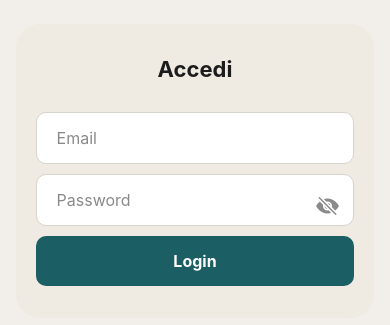
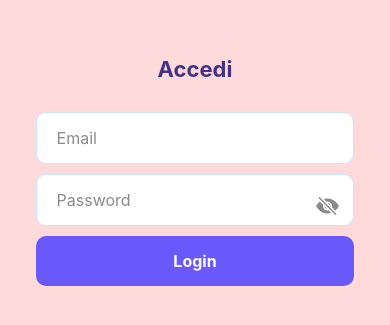
Before and after one commit to gaia-giachero/ItalianMealsApp, a React Native app: screen /Login in a window 390 px wide. Shown: the part 251-576 px from the top of the page. Built offline with nearby package versions, Linux system fonts and the light colour scheme.

Commit message:
style(colors): change colors

```diff
--- a/src/theme/colors.ts
+++ b/src/theme/colors.ts
@@ -1,30 +1,24 @@
 export const colors = {
   // Color tokens principali
-  primaryAction: '#1B5E63',
-  surface: '#F2EFEA',
-  border: '#D8D5CF',
-  focusRing: '#1B5E63',
+  primaryAction: '#6A59FA',
+  surface: '#FEDADA',
+  border: '#C6E6FF',
+  focusRing: '#6A59FA',
 
-  // Scala di grigi
-  gray900: '#1C1C1C',
-  gray700: '#3D3D3D',
   gray500: '#8A8A8A',
-  gray300: '#B9C4C2',
-  gray100: '#EFEAE2',
-  gray50: '#F8F5EF',
 
   // Colori semantici per alert/status
   success: '#2E7D32',
   successBg: '#E3F2E3',
   info: '#1565C0',
   infoBg: '#E3EEFB',
-  warning: '#B8860B',
+  warning: '#ffb700',
   warningBg: '#FBF1D6',
   error: '#C62828',
   errorBg: '#FBE3E3',
 
   // Alias retro-compatibili usati nel resto dell'app
-  primary: '#F2EFEA',
-  secondary: '#1C1C1C',
-  accent: '#1B5E63',
+  primary: '#FEDADA',
+  secondary: '#453284',
+  accent: '#6A59FA',
 }
```
